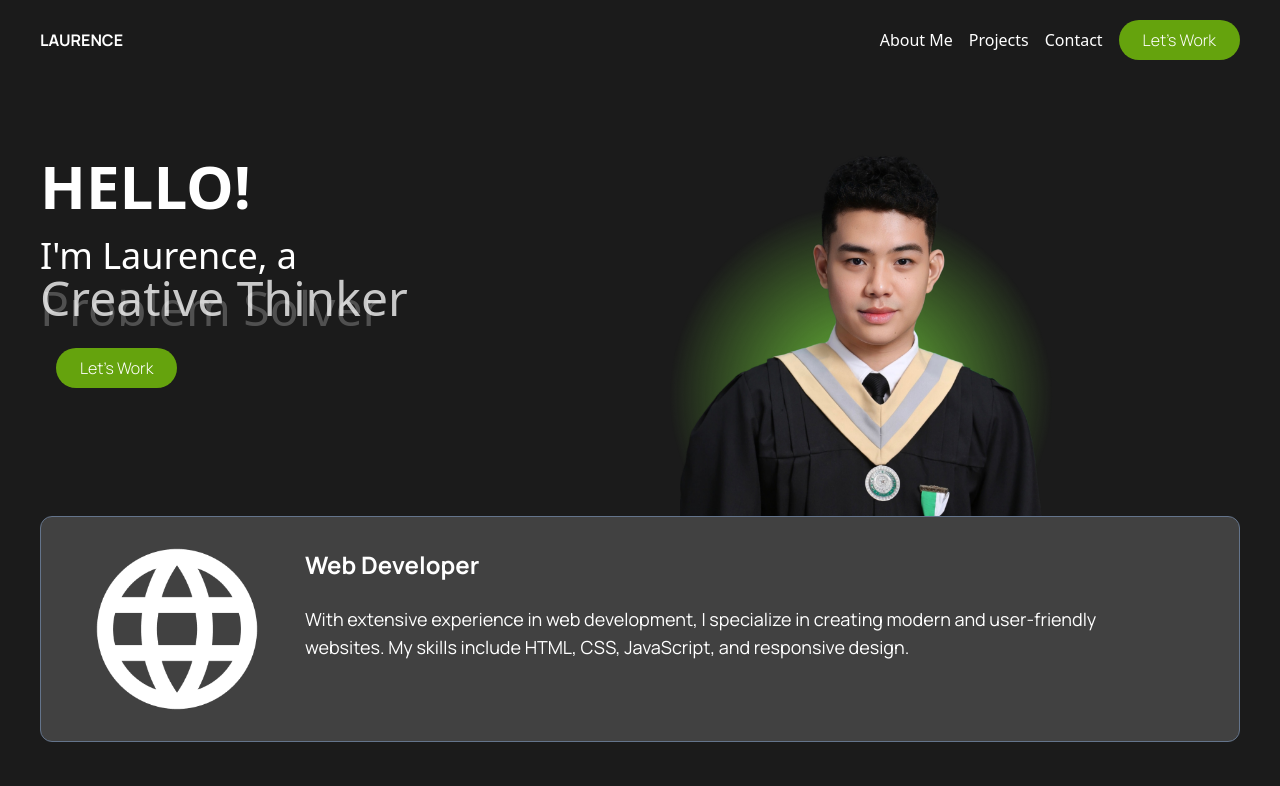
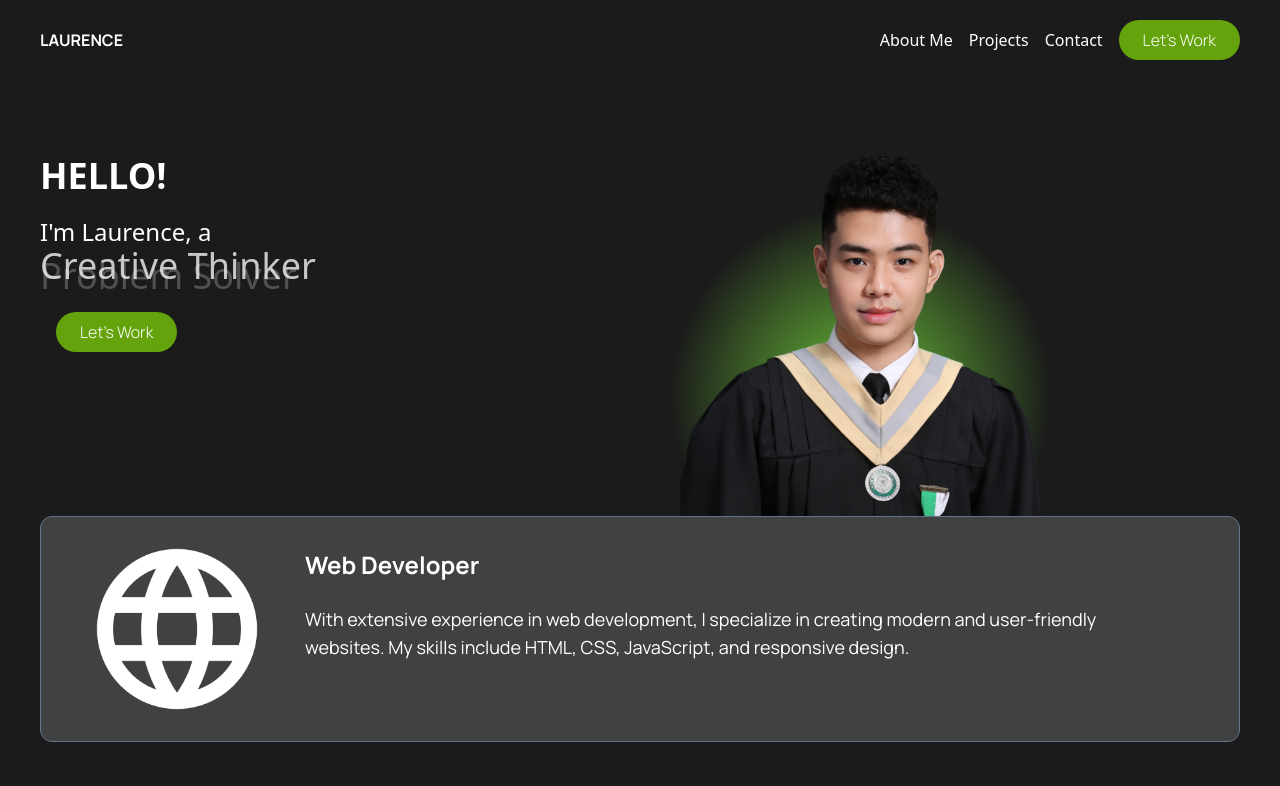
Before and after one commit to unabae/my-portfolio-website, a React (Vite) app: page / in a window 1280 px wide. Shown: the top 786 px of the page. Built offline with nearby package versions, Linux system fonts and the light colour scheme.

Commit message:
Update Header.jsx

```diff
--- a/src/components/Header.jsx
+++ b/src/components/Header.jsx
@@ -22,13 +22,13 @@ export default function Header() {
     <>
       <header className="px-10 py-5 md:flex justify-between md:mt-14 xs:mt-5">
         <div className="w-3/5">
-          <h1 className="text-white text-6xl font-semibold pb-5">HELLO!</h1>
-          <h2 className="text-white text-4xl font-extralight">
+          <h1 className="text-white text-4xl font-semibold pb-5">HELLO!</h1>
+          <h2 className="text-white text-2xl font-extralight">
             I'm Laurence, a
           </h2>
           <h2>
             <FlipPhrases
-              className= "text-5xl font-extralight"
+              className= "text-4xl font-extralight"
               phrases={phrases}
             />
           </h2>
```
